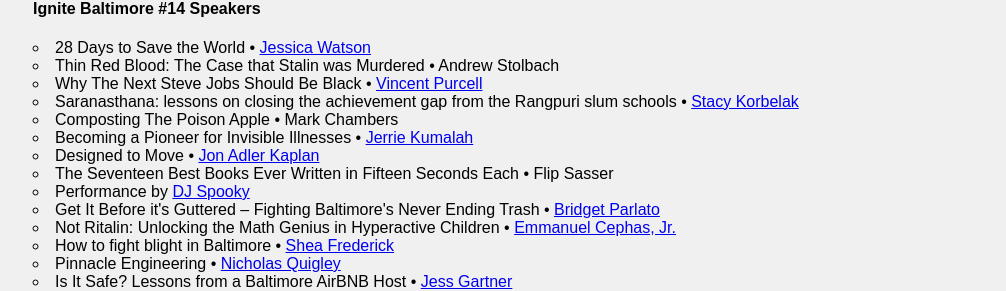
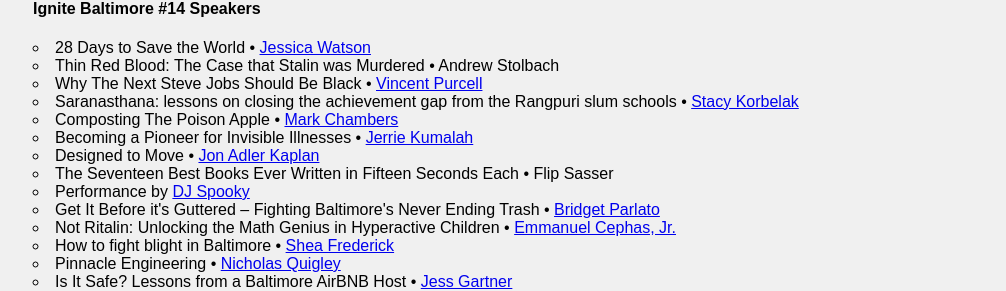
Before and after one commit to ignitebaltimore/ignitebaltimore.github.com, a Jekyll site: the page built from index.html, in a window 1280 px wide. Shown: the part 355-646 px from the top of the page, without its empty margins (118-1124 px from the left). Built offline with Jekyll 4.4.1, drawn with Linux system fonts in a browser that asks for light colours; some of the changed lines change nothing that is shown.

Commit message:
add link

```diff
--- a/index.html
+++ b/index.html
@@ -33,7 +33,7 @@
 <li>Thin Red Blood: The Case that Stalin was Murdered &bull; Andrew Stolbach</li>
 <li>Why The Next Steve Jobs Should Be Black &bull; <a href='http://vincentpurcell.co'>Vincent Purcell</a></li>
 <li>Saranasthana: lessons on closing the achievement gap from the Rangpuri slum schools &bull; <a href='http://www.aacps.org/aacps/boe/board/korbelak.asp'>Stacy Korbelak</a></li>
-<li>Composting The Poison Apple &bull; Mark Chambers</li>
+<li>Composting The Poison Apple &bull; <a href='http://www.growacity.com'>Mark Chambers</a></li>
 <li>Becoming a Pioneer for Invisible Illnesses &bull; <a href='http://www.linkedin.com/profile/view?id=69383975&trk=nav_responsive_tab_profile'>Jerrie Kumalah</a></li>
 <li>Designed to Move &bull; <a href='http://www.bmorefit.org'>Jon Adler Kaplan</a></li>
 <li>The Seventeen Best Books Ever Written in Fifteen Seconds Each &bull; Flip Sasser</li>
```
